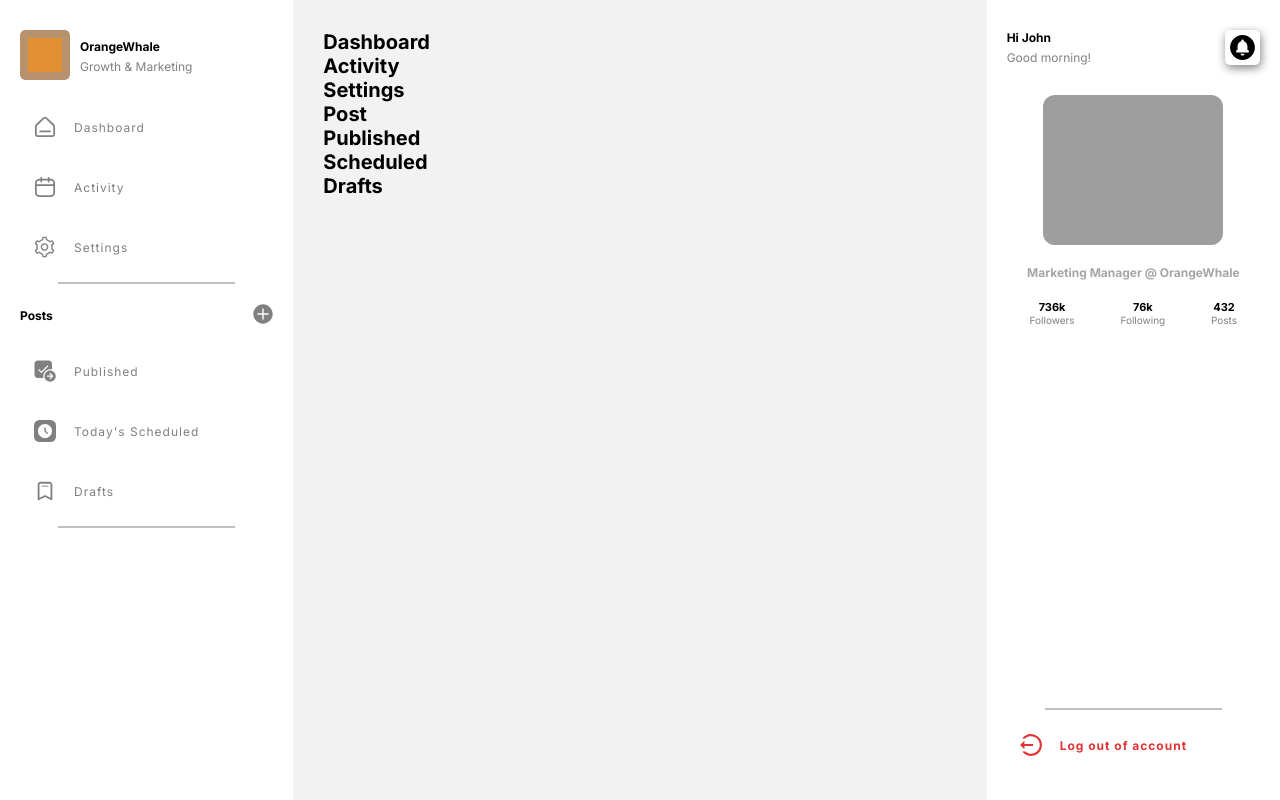
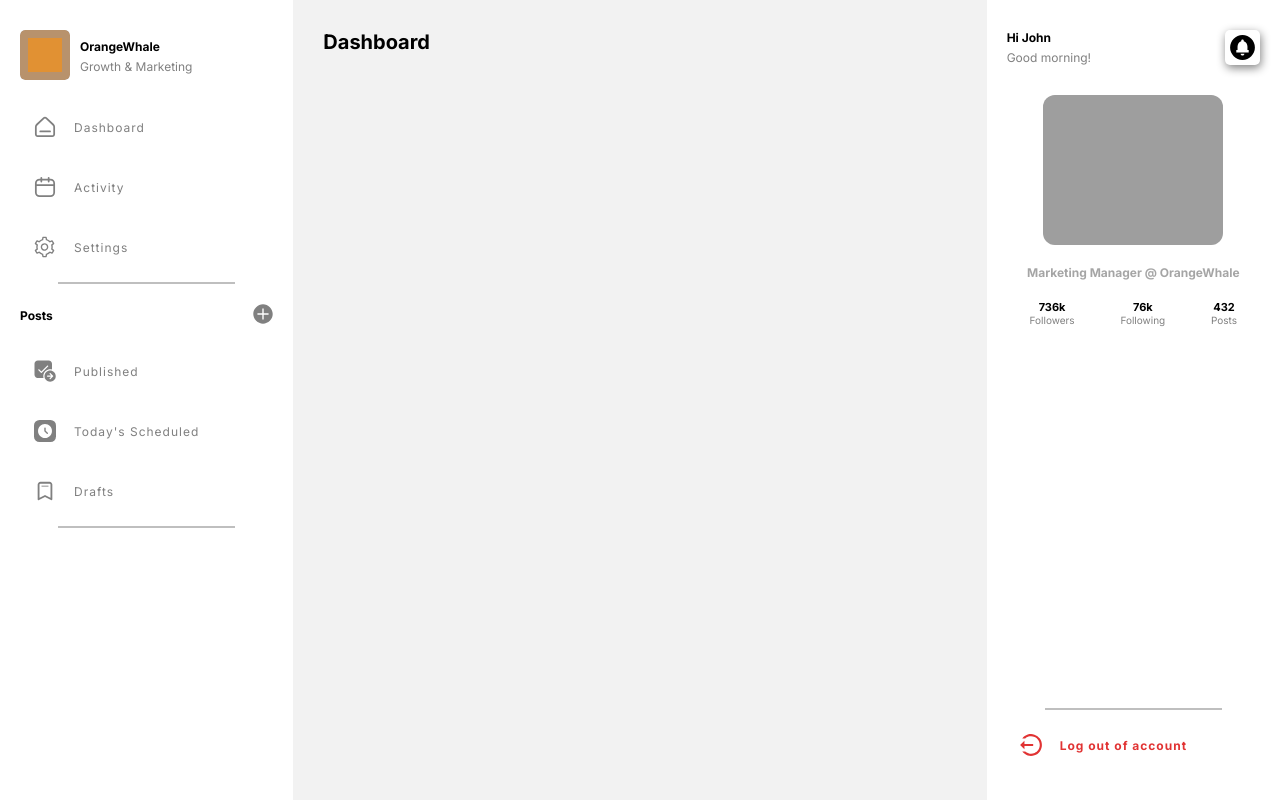
Before and after one commit to coded58/OrangeWhale-2, a React (Create React App) app: page / in a window 1280 px wide. Built offline with nearby package versions, Linux system fonts and the light colour scheme; grey boxes are pictures that could not be loaded.

Commit message:
initial commit

```diff
--- a/src/components/main/Main.jsx
+++ b/src/components/main/Main.jsx
@@ -11,13 +11,15 @@ import Scheduled from "../../pages/Scheduled";
 const Main = () => {
   return (
     <div className="main">
-      <Dashboard />
-      <Activity />
-      <Settings />
-      <Post />
-      <Published />
-      <Scheduled />
-      <Drafts />
+      <Routes>
+        <Route path="/" element={<Dashboard />} />
+        <Route path="/activity" element={<Activity />} />
+        <Route path="/settings" element={<Settings />} />
+        <Route path="/post" element={<Post />} />
+        <Route path="/published" element={<Published />} />
+        <Route path="/scheduled" element={<Scheduled />} />
+        <Route path="/drafts" element={<Drafts />} />
+      </Routes>
     </div>
   );
 };
```
